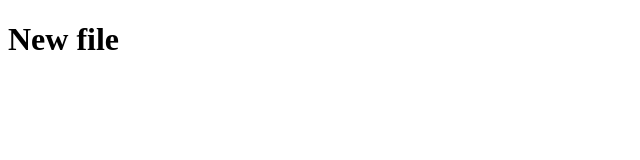
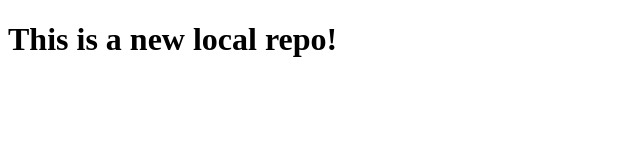
Before and after one commit to CodeWithFalahh/Localrepo, a plain HTML site: page index.html in a window 1280 px wide. Shown: the whole page, without its empty margins (0-640 px from the left). Drawn offline with Linux system fonts and the light colour scheme.

Commit message:
change text

```diff
--- a/index.html
+++ b/index.html
@@ -6,6 +6,6 @@
     <title>Document</title>
 </head>
 <body>
-    <h1>New file</h1>
+    <h1>This is a new local repo!</h1>
 </body>
 </html>
```
